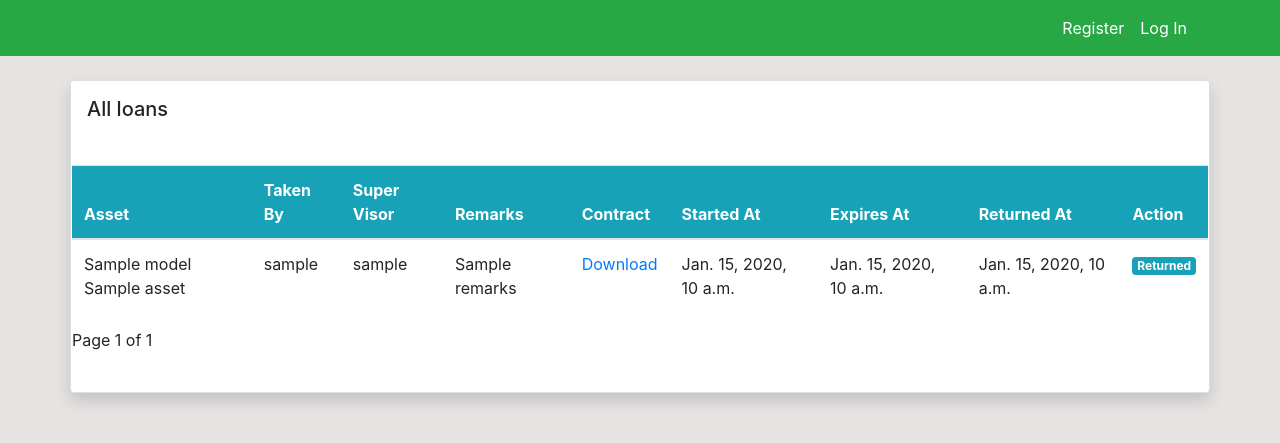
After one commit to rabbi54/Repliq, a Django app: template templates/asset/loan_list.html in a window 1280 px wide. The commit adds this page. Shown: the top 443 px of the page. Run offline with Django 4.2, Linux system fonts and the light colour scheme; the template is opened without the code that fills it: most values are stand-ins (such as "Sample title", 1, 10 or a date in 2020); some libraries are stand-ins or nearby versions.

Commit message:
complete [feat] project

```diff
--- a/asset/urls.py
+++ b/asset/urls.py
@@ -31,9 +31,11 @@ api_urls = [
 
 urlpatterns = [
     path('api/', include(api_urls)),
-    path('dashboard/', CompanyAssetListView.as_view(), name="dashboard"),
+    path('', CompanyAssetListView.as_view(), name="dashboard"),
     path('asset-update/<int:pk>/',AssetUpdateView.as_view(), name="asset-update"),
     path("assign-asset/", AssignAssetView.as_view(), name='assign-asset'),
+    path('show-loans/',LoanListView.as_view(), name="show_loans"),
+    path('loan-returned/',ReturnAsset.as_view(), name="loan_returned")
 ]
 
 urlpatterns+=router.urls
--- a/repliq/settings.py
+++ b/repliq/settings.py
@@ -148,8 +148,9 @@ LOGIN_URL = 'user-login'
 STATIC_URL = 'static/'
 
 
-STATIC_ROOT = os.path.join(BASE_DIR, 'static/')
+# STATIC_ROOT = os.path.join(BASE_DIR, 'static/')
 STATIC_URL = '/static/'
+STATICFILES_DIRS = [os.path.join(BASE_DIR, 'static')]
 MEDIA_ROOT = os.path.join(BASE_DIR, 'media/')
 MEDIA_URL = '/media/'
 
--- a/repliq/urls.py
+++ b/repliq/urls.py
@@ -27,9 +27,10 @@ urlpatterns = [
     path('admin/', admin.site.urls),
     path("api-token-auth/", views.obtain_auth_token),
     path("auth/", include("custom_user.urls")),
-    path("asset/", include("asset.urls")),
+    path("", include("asset.urls")),
     path('api/documentation/', schema_view),
-] + static(settings.STATIC_URL, document_root=settings.STATIC_ROOT)
+]
+# ] + static(settings.STATIC_URL, document_root=settings.STATIC_ROOT)
 
 
 urlpatterns += static(
--- /dev/null
+++ b/static/post.js
@@ -0,0 +1,74 @@
+class PostData {
+
+    alert_title = "Are you sure?";
+    alert_message = "Are you sure you want to do it?";
+    alert_submit_value = "Yes";
+    success_message = "Done";
+    swal_settings = {};
+    settings = {};
+    prePostTask() {
+    }
+    postSuccessSwalALert(response) {
+        Swal.fire({
+            title: this.success_message,
+            text: `${JSON.stringify(response)}`,
+            icon: 'success'
+        });
+    }
+    postSuccessTask(response) {
+        this.postSuccessSwalALert(response);
+    }
+    async post(url, data) {
+        this.settings["url"] = url;
+        this.settings["data"] = data;
+        if (data instanceof FormData) {
+            this.settings["processData"] = false;
+            this.settings["contentType"] = false;
+        }
+        this.prePostTask();
+        try {
+            let response = await jQuery.post(this.settings);
+            return response
+        } catch (error) {
+            this.postFailureTask(error);
+        }
+    }
+
+    postWithSwal(url, data) {
+        const default_swal_settings = {
+            title: this.alert_title,
+            text: this.alert_message,
+            icon: 'warning',
+            showCancelButton: true,
+            confirmButtonColor: '#3085d6',
+            cancelButtonColor: '#d33',
+            confirmButtonText: this.alert_submit_value,
+            showLoaderOnConfirm: true,
+            preConfirm: (val) => {
+                if (val && this.swal_settings['inputAttributes']) {
+                    const _key = this.swal_settings['inputAttributes']['name'];
+                    if (_key) {
+                        if (data instanceof FormData) {
+                            data.append(_key, val);
+                        } else {
+                            data[_key] = val;
+                        }
+                    }
+                }
+                return this.post(url, data);
+            }
+        }
+        Object.assign(default_swal_settings, this.swal_settings);
+        Swal.fire(default_swal_settings).then((result) => {
+            if (result.isConfirmed) {
+                this.postSuccessTask(result.value);
+            }
+        });
+    }
+    postFailureTask(error) {
+        //by default shows the error message
+        Swal.showValidationMessage(
+            `Request failed: ${error.responseText}`
+        )
+    }
+}
--- /dev/null
+++ b/templates/asset/loan_list.html
@@ -0,0 +1,109 @@
+{% extends 'partials/base.html' %}
+{% block custom_style %}
+<style>
+    img {
+        border: 2px solid #C0C0C0;
+        padding: 5px;
+    }
+</style>
+{% endblock %}
+{% block title %}Loans Page{% endblock %}
+{% load crispy_forms_tags %}
+
+{% block content %}
+
+<div class="row my-4">
+    <div class="card card-body mx-auto shadow p-3 mb-5 bg-white rounded justify-content-center">
+        <div class="card-title">
+            <h5>All loans</h5>
+        </div>
+<div>
+<div class="row my-4">
+
+
+    <table class="table bg-white">
+        <thead class="bg-info text-white">
+            <tr>
+                <th scope='col'>Asset</th>
+                <th scope="col">Taken By</th>
+                <th scope="col">Super Visor</th>
+                <th scope="col">Remarks</th>
+                <th scope="col">Contract</th>
+                <th scope="col">Started At</th>
+                <th scope="col">Expires At </th>
+                <th scope="col">Returned At</th>
+                <th scope="col">Action</th>
+            </tr>
+        </thead>
+        <tbody>
+            {% for a in loans %}
+            <tr>
+                <td> {{ a.asset.model }} {{a.asset.name }}</td>
+                <td>{{ a.employee.user.username }}</td>
+                <td>{{ a.supervisor.user.username }}</td>
+                <td>{{ a.remarks }}</td>
+                {% if a.contract %}
+                    <td> <a href="{{ a.contract.url }}"> Download </a></td>
+                {% else %}
+                <td>{{ a.contract }}</td>
+                {%endif%}
+                <td>{{ a.started_at }}</td>
+                <td>{{ a.expires_at }}</td>
+                <td>{{a.returned_at}}</td>
+                <td>
+                    {% if a.returned_at %}
+                    <span class="badge badge-info text-white"> Returned </span>
+                    {%else%}
+                    <button data-action="return" data-id={{a.pk}} class="btn btn-info btn-sm ml-2"
+                    >Return Now</button>
+                    {%endif%}
+                </td>
+
+            </tr>
+            {% endfor %}
+        </tbody>
+    </table>
+    <div class="pagination justify-content-center">
+        <span class="step-links">
+          {% if page_obj.has_previous %}
+          <a href="" data-id="{{ page_obj.previous_page_number }}"><b>Prev</b></a>
+          {% endif %}
+          <span class="current">
+            Page {{ page_obj.number }} of {{ paginator.num_pages }}
+          </span>
+
+          {% if page_obj.has_next %}
+          <a href="" data-id="{{ page_obj.next_page_number }}"><b>Next</b></a>
+          {% endif %}
+        </span>
+      </div>
+
+{% endblock %}
+
+{% block custom_script %}
+
+  <script>
+    $(document).ready(() => {
+    $('button[data-action=return]').click(
+        function () {
+            console.log("Hello")
+            const postdata = new PostData();
+            let url = '{% url "loan_returned" %}'
+            postdata.alert_message = "Did employee return the asset?";
+            let data = {
+                csrfmiddlewaretoken: '{{csrf_token}}',
+                id: $(this).data("id"),
+            }
+            let current_row = $(this).parents("tr");
+            let up = current_row.find('td').eq(8);
+            postdata.postSuccessTask = (response) => {
+                postdata.postSuccessSwalALert(response);
+                up.append('<span class="badge badge-info text-white"> Returned </span>')
+                $(this).remove();
+            }
+            postdata.postWithSwal(url, data);
+
+        });
+        });
+    </script>
+{% endblock %}
--- a/templates/partials/base.html
+++ b/templates/partials/base.html
@@ -28,6 +28,8 @@
     <!--Custome CSS-->
     <link rel="stylesheet" href="{% static 'style.css' %}">
     <link rel="stylesheet" href="{% static 'sidebar.css' %}">
+
+
     {% block custom_style %} {% endblock %}
     <title>{% block title %}{% endblock %}</title>
 </head>
@@ -55,12 +57,14 @@
         crossorigin="anonymous"></script>
     <script src="https://cdn.jsdelivr.net/npm/bootstrap-select@1.13.14/dist/js/bootstrap-select.min.js"></script>
 
-    <script src="https://unpkg.com/sweetalert/dist/sweetalert.min.js"></script>
+    <script src="//cdn.jsdelivr.net/npm/sweetalert2@10"></script>
 
     <script src=
       "https://ajax.googleapis.com/ajax/libs/jqueryui/1.13.1/jquery-ui.js">
     </script>
 
+    <script src="{% static 'post.js' %}"></script>
+
 </body>
 
 </html>
--- a/templates/partials/header.html
+++ b/templates/partials/header.html
@@ -2,7 +2,7 @@
   <div class="navbar navbar-expand-md navbar-light sticky-top bg-success">
   <div class="container d-flex justify-content">
     {% if user.is_authenticated %}
-        <a class="navbar-brand text-white" href="">Repliq Asset Management</a>
+        <a class="navbar-brand text-white" href="{% url 'dashboard' %}">Repliq Asset Management</a>
             <button class="navbar-toggler" type="button" data-toggle="collapse" data-target="#navbarCollapse"
             aria-controls="navbarCollapse" aria-expanded="false" aria-label="Toggle navigation">
             <span class="navbar-toggler-icon">
@@ -38,7 +38,7 @@
             </li>
 
             <li class="nav-item active">
-              <a class="nav-link text-white" href="">All Loan
+              <a class="nav-link text-white" href="{% url "show_loans" %}">All Loan
                   <span class="sr-only">(current)</span></a>
             </li>
 
```
Also changed, not shown: asset/views.py (+51 -0 lines), templates/asset/dashboard.html (+15 -15 lines), db.sqlite3, 2 other files.
